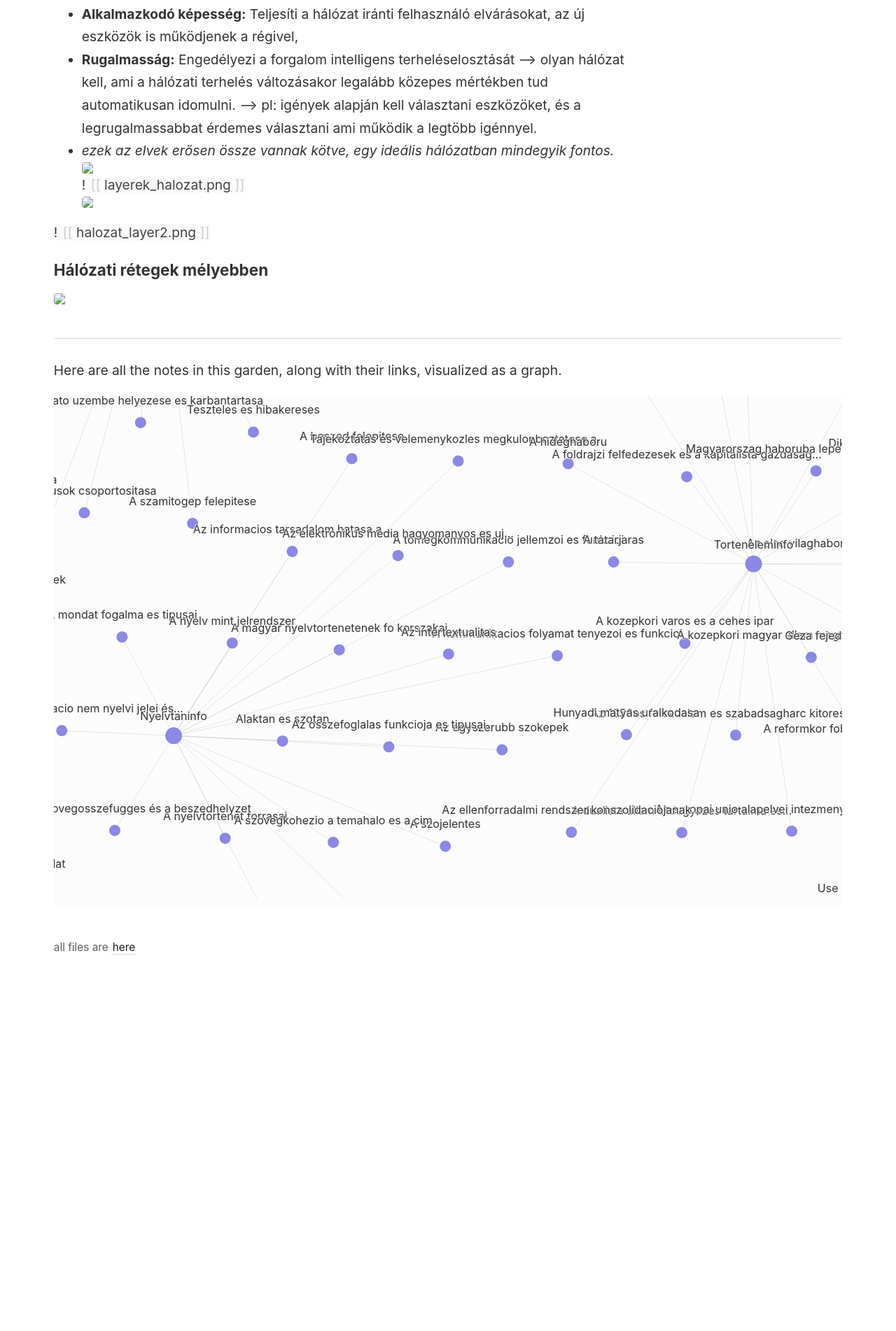
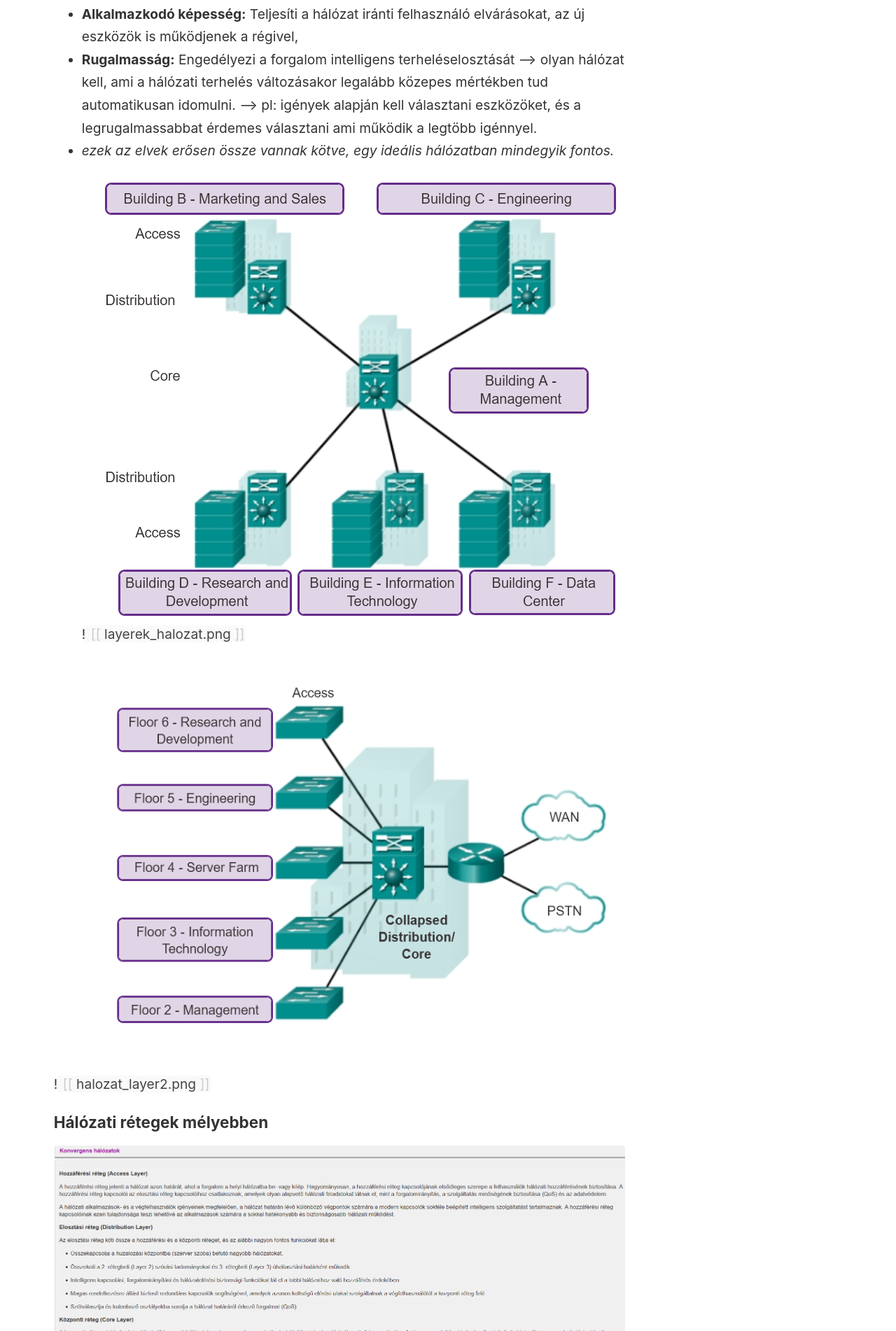
Before and after one commit to Danvenrit/jegyzet-jegyzetek, a Jekyll site: the page built from _notes/OKJ jegyzetek/hálózat.md, in a window 1280 px wide. Shown: the part 2523-4425 px from the top of the page at 70% size. Built offline with Jekyll 4.4.1, drawn with Linux system fonts in a browser that asks for light colours; before the commit the page ends 3957 px from its top, so only the background shows below that.

Commit message:
jegyzet tidying

```diff
--- a/_notes/OKJ jegyzetek/hálózat.md
+++ b/_notes/OKJ jegyzetek/hálózat.md
@@ -33,10 +33,10 @@
 - **Alkalmazkodó képesség:** Teljesíti a hálózat iránti felhasználó elvárásokat, az új eszközök is működjenek a régivel,
 - **Rugalmasság:** Engedélyezi a forgalom intelligens terheléselosztását --> olyan hálózat kell, ami a hálózati terhelés változásakor legalább közepes mértékben tud automatikusan idomulni. --> pl: igények alapján kell választani eszközöket, és a legrugalmassabbat érdemes választani ami működik a legtöbb igénnyel.
 - *ezek az elvek erősen össze vannak kötve, egy ideális hálózatban mindegyik fontos.*
-<img src="layerek_halozat.png" height="50%">
+<img src="assets/layerek_halozat.png" height="50%">
 ![[layerek_halozat.png]]
-<img src="halozat_layer2.png" height="50%">
+<img src="assets/halozat_layer2.png" height="50%">
 
 ![[halozat_layer2.png]]
 ### Hálózati rétegek mélyebben
-<img src="konvergens_halozati_reteget_melyebben.png">
+<img src="assets/konvergens_halozati_reteget_melyebben.png">
```
